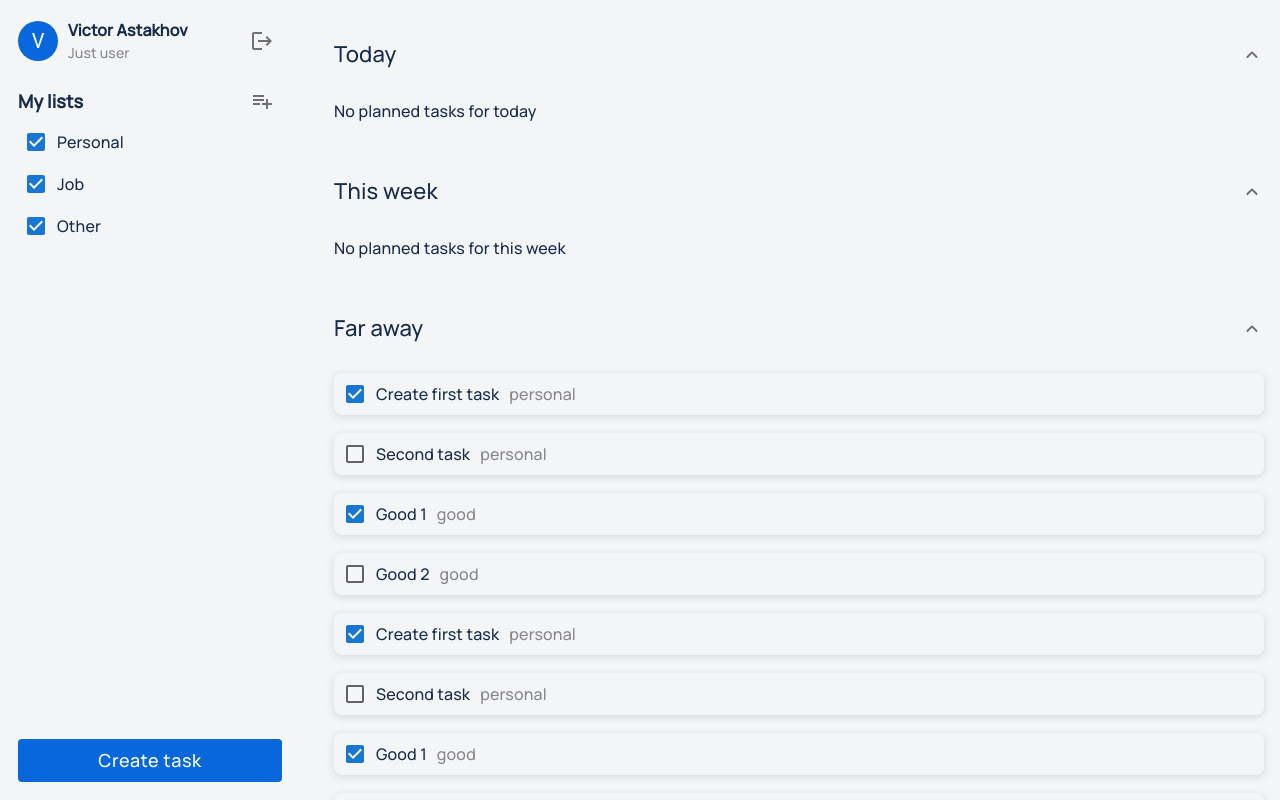
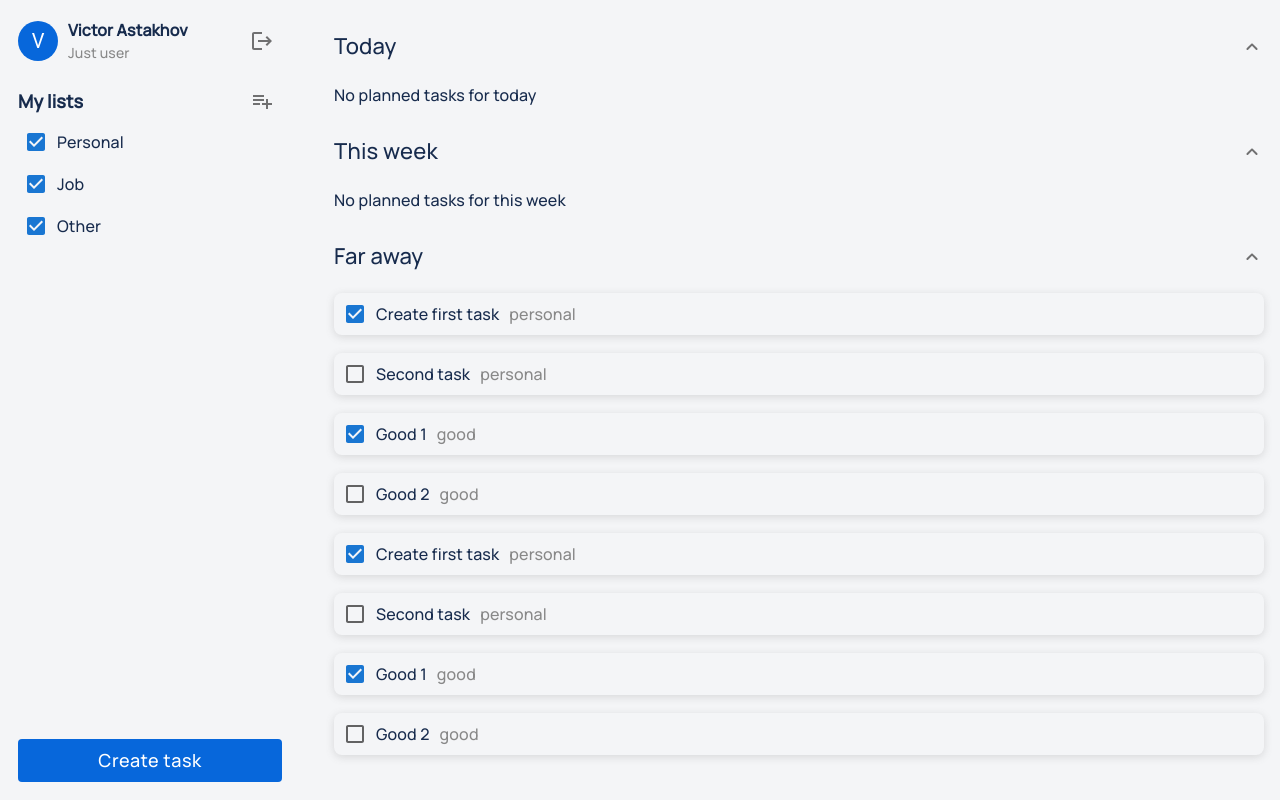
Before and after one commit to lisophoria/projectTrackerFrontend, a React (Create React App) app: page / in a window 1280 px wide. Built offline with nearby package versions, Linux system fonts and the light colour scheme.

Commit message:
fix collapsible panel gaps

```diff
--- a/src/comopnents/ui/CollapsibePanel/CollapsiblePanel.tsx
+++ b/src/comopnents/ui/CollapsibePanel/CollapsiblePanel.tsx
@@ -7,6 +7,7 @@ import useCollapsiblePanelStyles from './CollapsiblePanel.styles';
 
 interface ICollapsiblePanelProps {
   name?: string;
+  defaultClosed?: boolean;
 }
 
 const CollapsiblePanel: FC<PropsWithChildren<ICollapsiblePanelProps>> = (props) => {
@@ -15,7 +16,8 @@ const CollapsiblePanel: FC<PropsWithChildren<ICollapsiblePanelProps>> = (props)
   return (
     <Accordion
       className={classes.collapsiblePanelWrapper}
-      defaultExpanded
+      defaultExpanded={!props.defaultClosed}
+      disableGutters
     >
       <AccordionSummary
         expandIcon={<ExpandMoreRounded />}
--- a/src/screens/Tasks/components/TaskGroup/TaskGroup.tsx
+++ b/src/screens/Tasks/components/TaskGroup/TaskGroup.tsx
@@ -9,12 +9,14 @@ interface ITaskGroupProps {
   noTasksString?: string;
   onChange: (value: ITask) => void;
   tasks?: ITask[];
+  defaultClosed?: boolean;
 }
 
 const TaskGroup: FC<ITaskGroupProps> = (props) => {
   return (
     <CollapsiblePanel
       name={props.name}
+      defaultClosed={props.defaultClosed}
     >
       {(props.tasks && props.tasks.length > 0) ? (
         <Box sx={{ display: 'flex', flexDirection: 'column', gap: '18px' }}>
```
